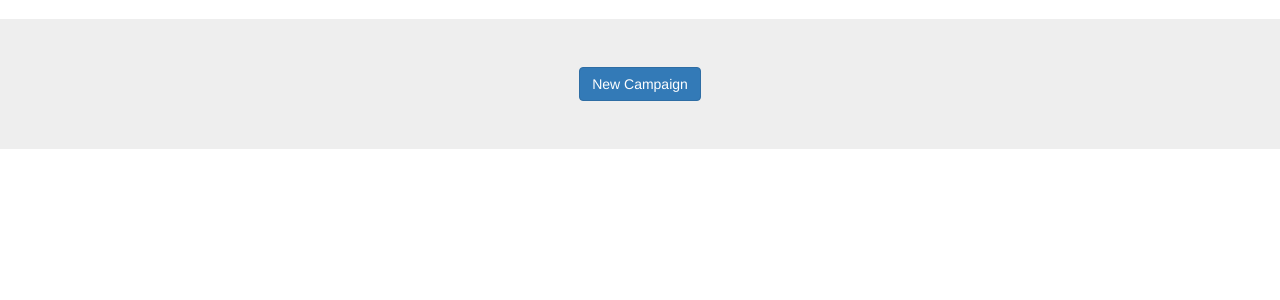
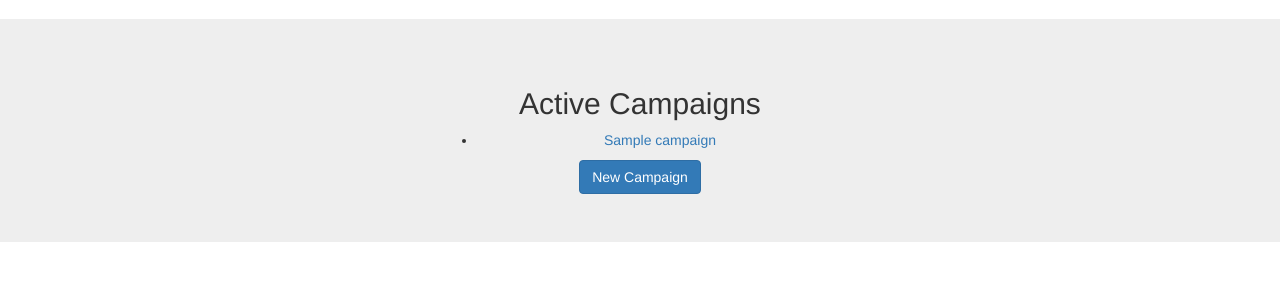
Before and after one commit to HVDSA-database-and-mapping/canvasser-leaflet, a Django app: page /turfcutter/ in a window 1280 px wide. Shown: the part 51-351 px from the top of the page. Run offline with Django 3.2, Linux system fonts and the light colour scheme; tables that the repository leaves empty hold one stand-in row (values such as "Sample post"); some libraries are stand-ins or nearby versions.

Commit message:
Add campaign list to home

```diff
--- a/turfcutter/templates/turfcutter/index.html
+++ b/turfcutter/templates/turfcutter/index.html
@@ -10,7 +10,15 @@
 <div class='jumbotron'>
     <div class=row>
         <div class='col-md-4 col-md-offset-4 text-center'>
-            <a id='campaign_button' class="btn btn-primary" href="{% url 'new-campaign' %}">New Campaign</a>
+          <h2> Active Campaigns </h2>
+          <ul>
+            {% for campaign in campaign_list %}
+            <li>
+              <a href="/turfcutter{{ campaign.get_absolute_url }}">{{ campaign.name }}</a>
+            </li>
+            {% endfor %}
+          </ul>
+          <a id='campaign_button' class="btn btn-primary" href="{% url 'new-campaign' %}">New Campaign</a>
         </div>
     </div>
 </div>
--- a/turfcutter/views.py
+++ b/turfcutter/views.py
@@ -81,7 +81,8 @@ def new_canvas(request):
         {'form': form})
 
 def index(request):
-    return render(request, 'turfcutter/index.html', {})
+    return render(request, 'turfcutter/index.html',
+        {'campaign_list': Campaign.objects.all()})
 
 
 def new_campaign(request):
```
